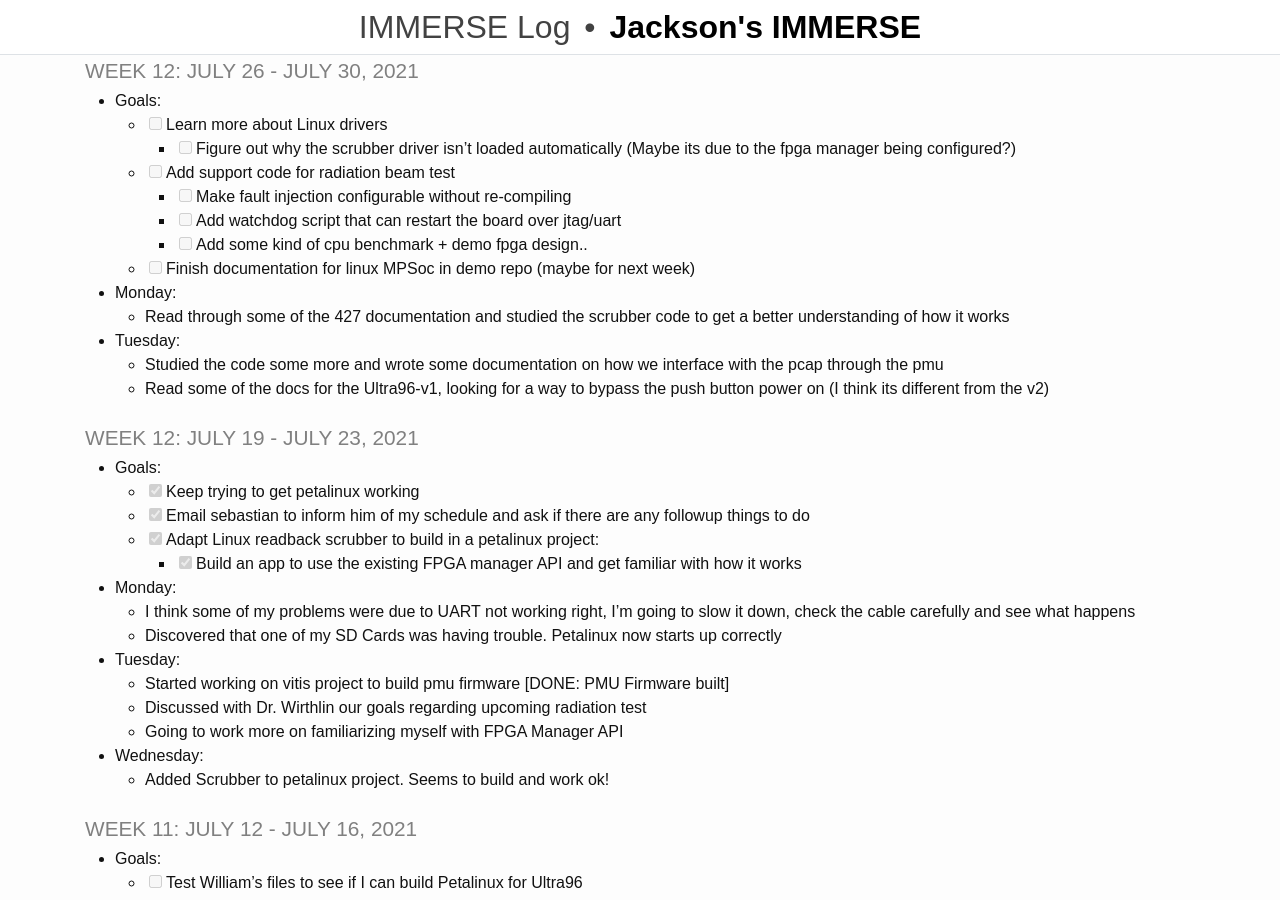
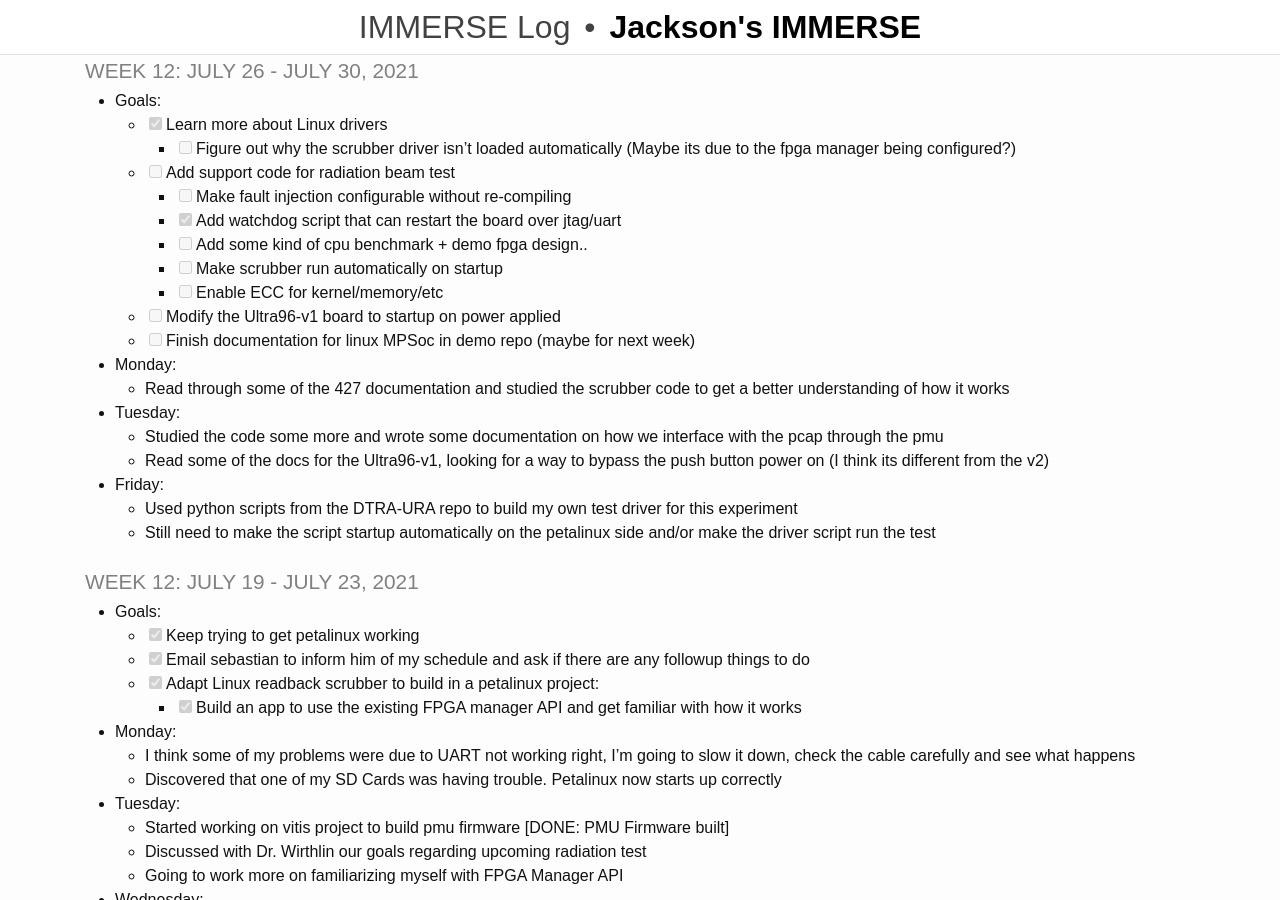
Before and after one commit to rjsmith1999/IMMERSE, a Jekyll site: the page built from _pages/log.md, in a window 1280 px wide and 900 px high, scrolled down 305 px. Built offline with Jekyll 4.4.1, drawn with Linux system fonts in a browser that asks for light colours.

Commit message:
Update Log

```diff
--- a/_pages/log.md
+++ b/_pages/log.md
@@ -18,12 +18,15 @@ title: IMMERSE Log
 
 ### Week 12: July 26 - July 30, 2021
 * **Goals**:
-  - [ ] Learn more about Linux drivers
+  - [x] Learn more about Linux drivers
     - [ ] Figure out why the scrubber driver isn't loaded automatically (Maybe its due to the fpga manager being configured?)
   - [ ] Add support code for radiation beam test
     - [ ] Make fault injection configurable without re-compiling
-    - [ ] Add watchdog script that can restart the board over jtag/uart
+    - [x] Add watchdog script that can restart the board over jtag/uart
     - [ ] Add some kind of cpu benchmark + demo fpga design..
+    - [ ] Make scrubber run automatically on startup
+    - [ ] Enable ECC for kernel/memory/etc
+  - [ ] Modify the Ultra96-v1 board to startup on power applied
   - [ ] Finish documentation for linux MPSoc in demo repo (maybe for next week)
 
 * **Monday**:
@@ -33,6 +36,9 @@ title: IMMERSE Log
   - Studied the code some more and wrote some documentation on how we interface with the pcap through the pmu
   - Read some of the docs for the Ultra96-v1, looking for a way to bypass the push button power on (I think its different from the v2)
 
+* **Friday**:
+  - Used python scripts from the DTRA-URA repo to build my own test driver for this experiment
+  - Still need to make the script startup automatically on the petalinux side and/or make the driver script run the test
 
 ### Week 12: July 19 - July 23, 2021
 * **Goals**:
```
